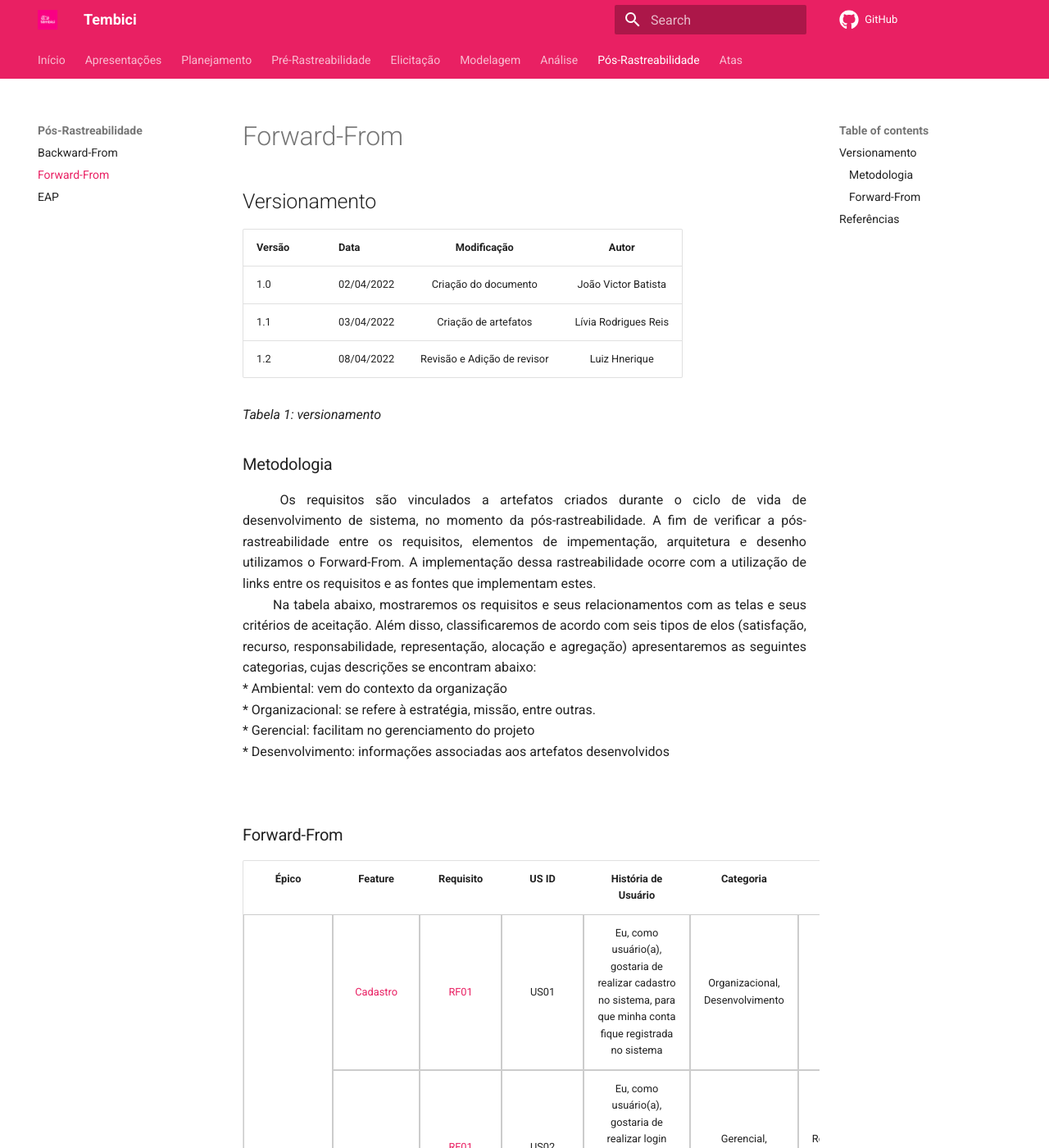
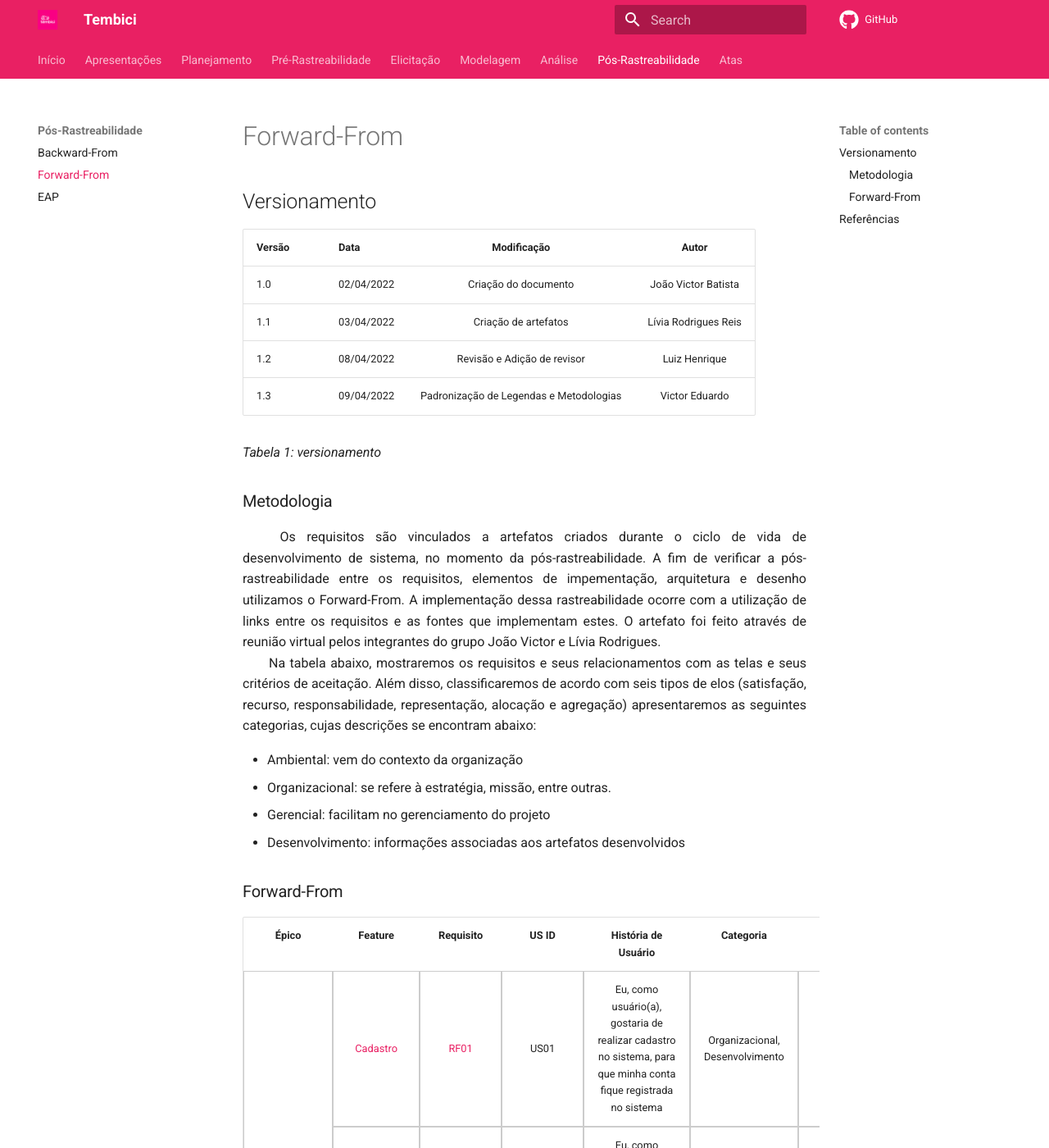
Before and after one commit to Requisitos-de-Software/2021.2-Tembici, an MkDocs documentation site: the page built from docs/pos-rastreabilidade/forward-from.md, in a window 1280 px wide and 1400 px high. Shown: the whole window at 82% size. Built offline with MkDocs 1.6.1 and Material for MkDocs 9.7.7, drawn with Linux system fonts in a browser that asks for light colours; comment, search, counter and statistics services are not loaded; some of the changed text lies outside the part shown.

Commit message:
77 - Pós-Rastreabilidade padronizada

```diff
--- a/docs/pos-rastreabilidade/forward-from.md
+++ b/docs/pos-rastreabilidade/forward-from.md
@@ -5,25 +5,22 @@
 |-|-|:-:|:-:|
 | 1.0 | 02/04/2022 | Criação do documento | João Victor Batista |
 | 1.1 | 03/04/2022 | Criação de artefatos | Lívia Rodrigues Reis |
-| 1.2 | 08/04/2022 | Revisão e Adição de revisor | Luiz Hnerique |
+| 1.2 | 08/04/2022 | Revisão e Adição de revisor | Luiz Henrique |
+| 1.3 | 09/04/2022 | Padronização de Legendas e Metodologias | Victor Eduardo |
 
 *Tabela 1: versionamento*
 
 ### Metodologia
-<div align="justify">&emsp;&emsp; Os requisitos são vinculados a artefatos criados durante o ciclo de vida de desenvolvimento de sistema, no momento da pós-rastreabilidade. A fim de verificar a pós-rastreabilidade entre os requisitos, elementos de impementação, arquitetura e desenho utilizamos o Forward-From. A implementação dessa rastreabilidade ocorre com a utilização de links entre os requisitos e as fontes que implementam estes.</div>
+<div align="justify">&emsp;&emsp; Os requisitos são vinculados a artefatos criados durante o ciclo de vida de desenvolvimento de sistema, no momento da pós-rastreabilidade. A fim de verificar a pós-rastreabilidade entre os requisitos, elementos de impementação, arquitetura e desenho utilizamos o Forward-From. A implementação dessa rastreabilidade ocorre com a utilização de links entre os requisitos e as fontes que implementam estes. O artefato foi feito através de reunião virtual pelos integrantes do grupo João Victor e Lívia Rodrigues.</div>
 
-<div align="justify">&emsp;&emsp;
-Na tabela abaixo, mostraremos os requisitos e seus relacionamentos com as telas e seus critérios de aceitação. Além disso, classificaremos de acordo com seis tipos de elos (satisfação, recurso, responsabilidade, representação, alocação e agregação) apresentaremos as seguintes categorias, cujas descrições se encontram abaixo:</br>
-
+<div align="justify">&emsp;&emsp;Na tabela abaixo, mostraremos os requisitos e seus relacionamentos com as telas e seus critérios de aceitação. Além disso, classificaremos de acordo com seis tipos de elos (satisfação, recurso, responsabilidade, representação, alocação e agregação) apresentaremos as seguintes categorias, cujas descrições se encontram abaixo:</br>
+</div>
 * Ambiental:  vem do contexto da organização</br>
 * Organizacional: se refere à estratégia, missão, entre outras.</br>
 * Gerencial: facilitam no gerenciamento do projeto</br>
 * Desenvolvimento: informações associadas aos artefatos desenvolvidos</br>
 
-</div><br>
-
 ### Forward-From
-
 <table>
     <thead>
         <tr>
@@ -397,12 +394,11 @@ Na tabela abaixo, mostraremos os requisitos e seus relacionamentos com as telas
     </tbody>
 </table>
 
-
+*Tabela 2: Matriz de requisitos funcionais e não-funcionais*
 
 ## Referências
-
 > - SERRANO, Maurício; SERRANO, Milene. Requisitos - Aula 26.<br>
 > - TORANZO, M.; CASTRO, J.; MELLO, E. Uma proposta para melhorar o
 rastreamento de requisitos. In: WORKSHOP DE ENGENHARIA DE
-REQUISITOS, 2002, Valˆencia, Espanha. Anais... [S.l.]: [S.n.], 2002. p. 194–209.
+REQUISITOS, 2002, Valência, Espanha. Anais... [S.l.]: [S.n.], 2002. p. 194–209.
 ISBN 84–96023–01–X. 19, 29, 44, 45, 47, 51, 55, 61<br>
```
Also changed, not shown: docs/pos-rastreabilidade/backward-from.md (+8 -7 lines), docs/pos-rastreabilidade/eap.md (+2 -1 lines).
